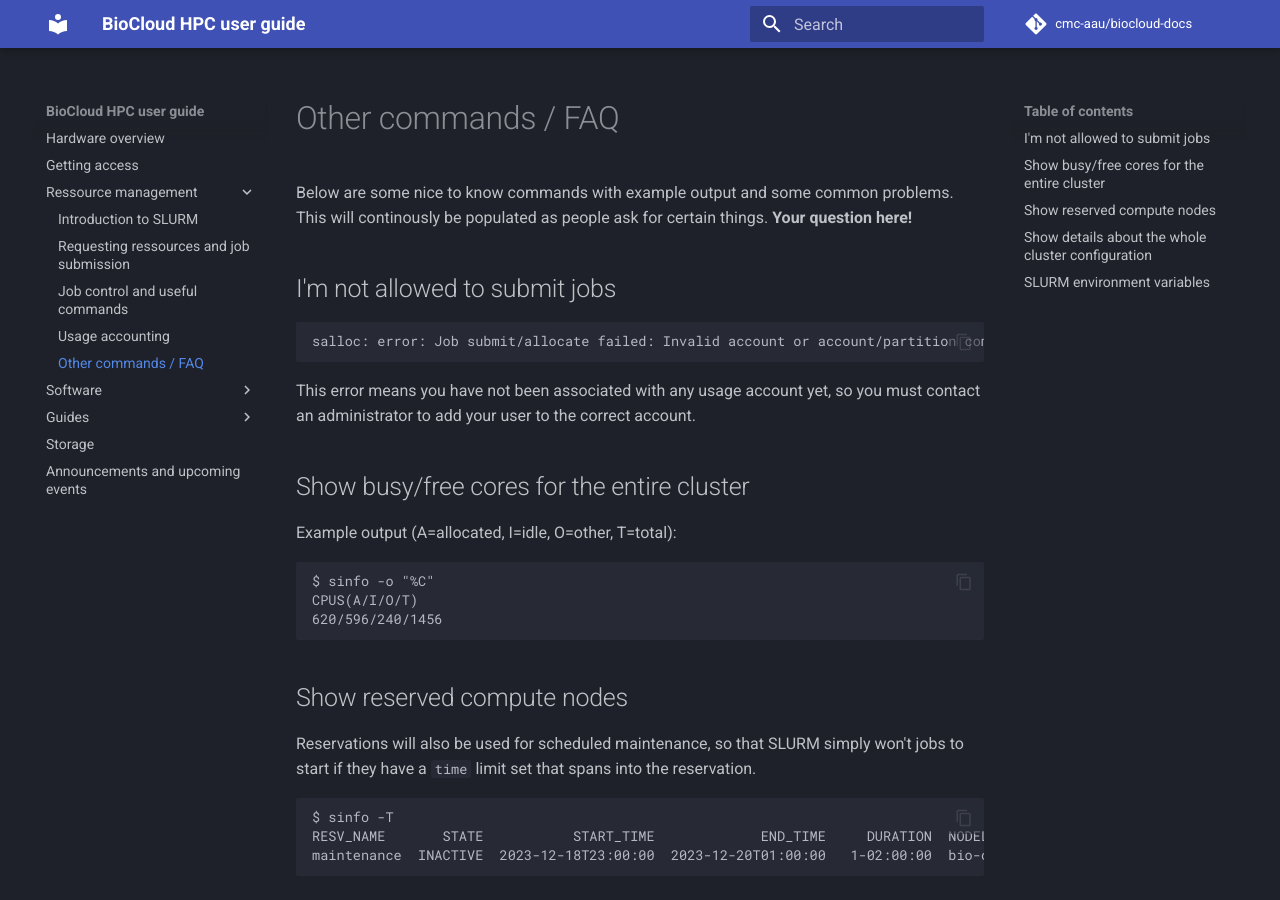
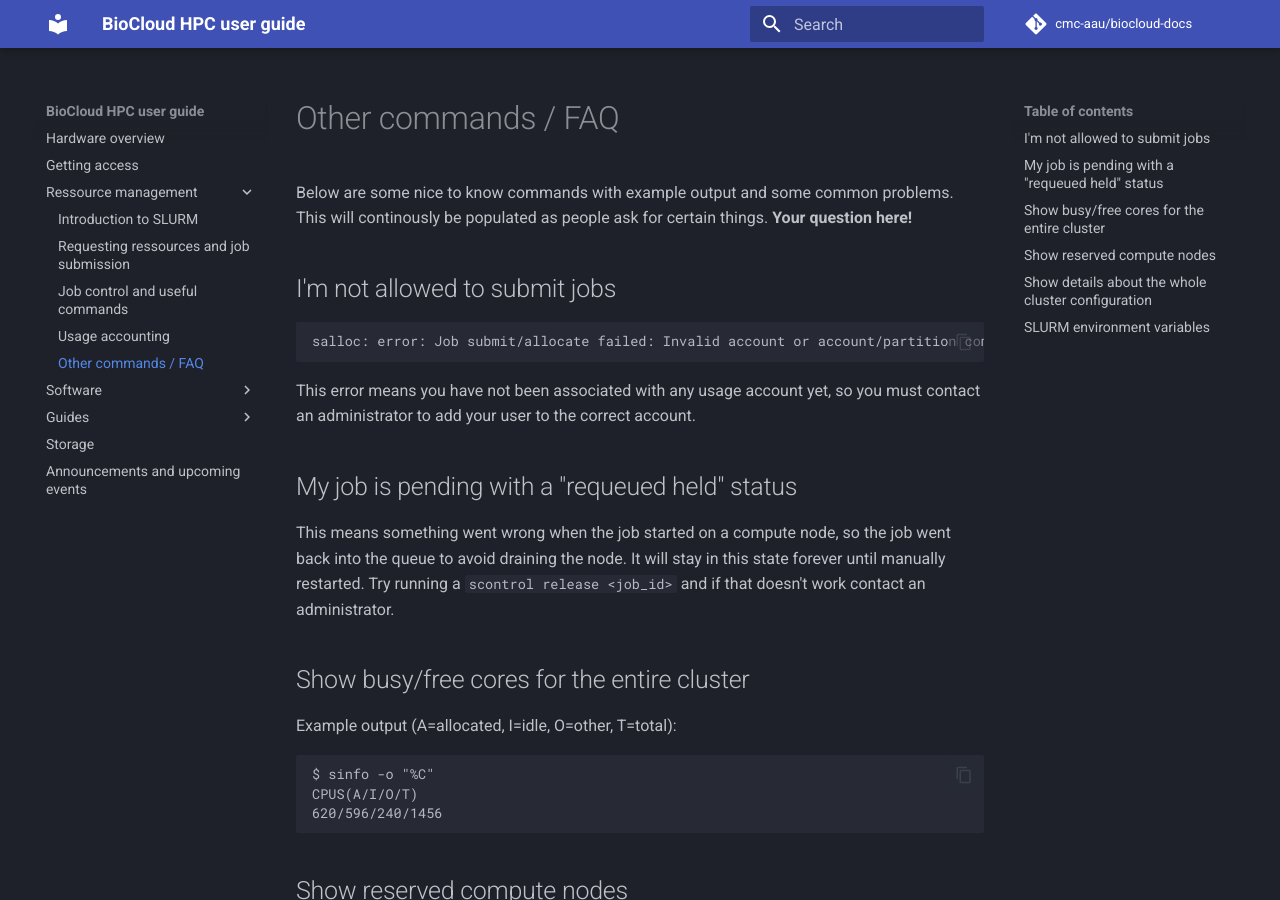
Before and after one commit to cmc-aau/hpc-docs, an MkDocs documentation site: the page built from docs/slurm/other.md, in a window 1280 px wide and 900 px high. Built offline with MkDocs 1.6.1 and Material for MkDocs 9.7.7, drawn with Linux system fonts in a browser that asks for light colours; comment, search, counter and statistics services are not loaded.

Commit message:
describe requeued held jobs

````diff
--- a/docs/slurm/other.md
+++ b/docs/slurm/other.md
@@ -7,6 +7,9 @@
 ```
 
 This error means you have not been associated with any usage account yet, so you must contact an administrator to add your user to the correct account.
+
+## My job is pending with a "requeued held" status
+This means something went wrong when the job started on a compute node, so the job went back into the queue to avoid draining the node. It will stay in this state forever until manually restarted. Try running a `scontrol release <job_id>` and if that doesn't work contact an administrator.
 
 ## Show busy/free cores for the entire cluster
 Example output (A=allocated, I=idle, O=other, T=total):
````
Also changed, not shown: docs/slurm/jobcontrol.md (+3 -1 lines).
